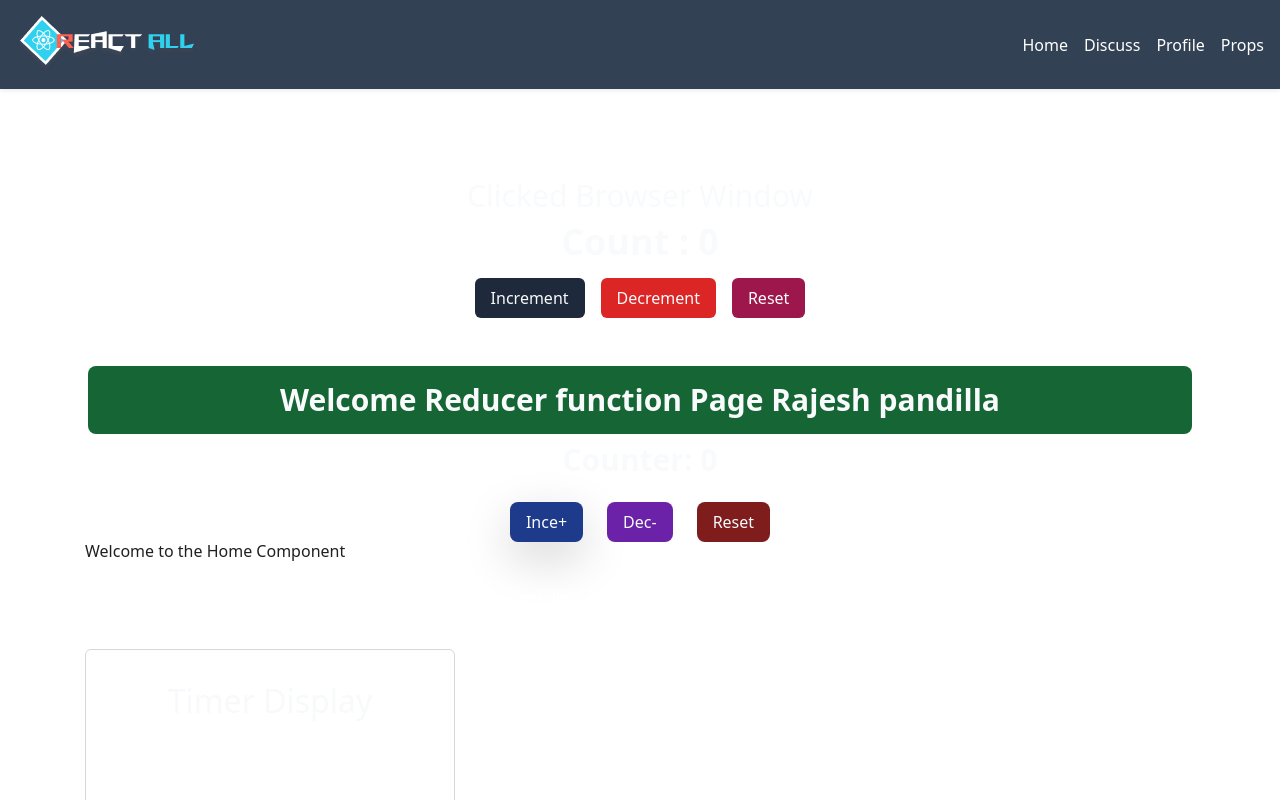
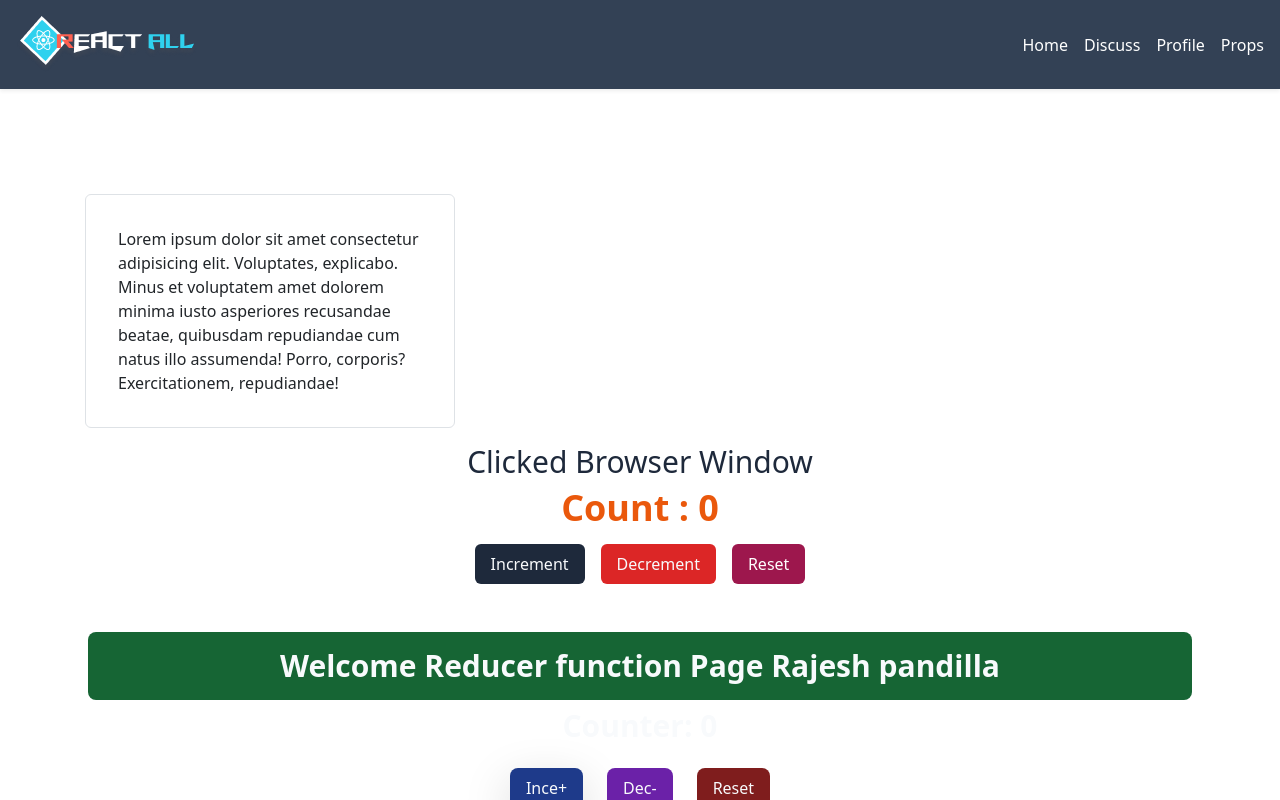
Before and after one commit to Pandilla-Rajesh/react-materialui, a React (Create React App) app: page / in a window 1280 px wide. Shown: the top 800 px of the page. Built offline with nearby package versions, Linux system fonts and the light colour scheme.

Commit message:
add the cards for smae height

```diff
--- a/package.json
+++ b/package.json
@@ -40,7 +40,9 @@
         "sass": "^1.96.0",
         "sass-loader": "^16.0.6",
         "style-loader": "^4.0.0",
-        "tailwindcss": "^3.4.17"
+        "tailwindcss": "^3.4.17",
+        "webpack": "^5.103.0",
+        "webpack-cli": "^6.0.1"
     },
     "eslintConfig": {
         "extends": [
--- a/src/Components/Props/SubChild.js
+++ b/src/Components/Props/SubChild.js
@@ -8,13 +8,16 @@ function SubChild(props) {
 
 
     return (
-        <div className='card mb-3 w-100 h-100 border border-slate-500 shadow-sm'>
+        <div className='card mb-3 w-100 border border-slate-500 shadow-sm h-full '>
+            <div className='flex flex-col'>
                 { product && (
                     <>
-                    <div>
-                        <img src={ thumbnail } loading='lazy' alt="product-brand" className='img-fluid rounded' />
+                        <div className=' w-full'>
+                            <img src={ thumbnail } loading='lazy' alt="product-brand"
+                                className='img-fluid rounded w-full object-cover' />
                         </div>
-                    <div className="card-body w-100 p-0" key={ id }>
+                        <div className="card-body flex-grow flex-col w-full"
+                            key={ id }>
                             <h2 className='card-title bg-green-700 rounded p-3'>{ title }</h2>
                             <div className=' flex items-center justify-between border border-slate-600
                         px-3 py-2 rounded bg-gray-100 mb-2 fw-bold'>
@@ -31,19 +34,17 @@ function SubChild(props) {
                                     { rating }
                                 </h6>
                             </div>
-                        <div className='mb-2'>
+                            <div className='mb-4'>
                                 <p className='h-100'>{ description }</p>
                             </div>
-                        <div className=' bg-blue-500 p-2 rounded mb-2'>
-                            <h3 className='text-xl text-white text-center fw-bold'>{ category }</h3>
-                        </div>
-                        <div className=' flex justify-between'>
-                            <p> <span>Discount</span>{ discountPercentage }</p>
-                            <p><span>Quantity</span>{ minimumOrderQuantity }</p>
-                        </div>
+                            <div className="flex justify-between mt-auto">
+                                <button className="btn btn-primary h-12">Buy</button>
+                                <button className="btn btn-secondary h-12">Details</button> </div>
+
                         </div>
                     </>
                 ) }
+            </div>
         </div>
     )
 }
--- a/src/Components/Reducer/Reducer.js
+++ b/src/Components/Reducer/Reducer.js
@@ -30,8 +30,8 @@ function Counter() {
             <section>
                 <div className='container ms-auto'>
                     <div className='flex flex-col flex-wrap w-auto items-center justify-center mb-10'>
-                        <h2 className='text-3xl text-slate-50 mb-2'>Clicked Browser Window</h2>
-                        <h1 className='text-4xl mb-3 font-semibold text-slate-50'>Count : { count }</h1>
+                        <h2 className='text-3xl text-slate-800 mb-2'>Clicked Browser Window</h2>
+                        <h1 className='text-4xl mb-3 font-semibold text-orange-600'>Count : { count }</h1>
                         <div className='flex gap-3'>
                             <button className='rounded px-3 py-2 bg-slate-800 text-slate-50'
                                 onClick={ () => setCount((prev) => prev + 1) }>Increment</button>
--- a/src/pages/Home.js
+++ b/src/pages/Home.js
@@ -45,9 +45,16 @@ const Home = () => {
                 { showComp && (
                     <Suspense>
                         <LazyComponet />
-
                     </Suspense>
                 ) }
+
+                <div className='card border flex flex-column'>
+                    <div className='card-body'>
+                        <p>Lorem ipsum dolor sit amet consectetur adipisicing elit. Voluptates, explicabo. Minus et voluptatem amet dolorem minima iusto asperiores recusandae beatae, quibusdam repudiandae
+                            cum natus illo assumenda! Porro, corporis? Exercitationem, repudiandae!</p>
+                    </div>
+                </div>
+
             </article>
 
             <article>
@@ -70,13 +77,13 @@ const Home = () => {
                     <article>
                         <div className='card'>
                             <div className='card-body'>
-                                <h1 className='card-title'>Timer Display</h1>
+                                <h1 className='card-title text-black'>Timer Display</h1>
                                 <div className=' d-flex flex-column align-content-center justify-content-center'>
                                     <div className='d-flex flex-column align-items-center justify-content-center'>
-                                        <h3 className='fs-1 text-white'>
+                                        <h3 className='fs-1 text-block'>
                                             { isrunning ? `Start ${time}` : `Stop ${time}` }
                                         </h3>
-                                        <h1 className='text-white fs-5 mb-3'>{ currentDate.toLocaleString() }</h1>
+                                        <h1 className='text-black fs-5 mb-3'>{ currentDate.toLocaleString() }</h1>
                                     </div>
                                     {/* <h3 className='fs-1 text-white'>Time: { time }</h3> */ }
                                     {/* <p className='fs-6 text-white mb-2'>{ currentDate.toLocaleString() }</p> */ }
```
Also changed, not shown: src/webpack.config.js (added), 1 other file (tests, documents, lock files or other folders). Lines whose indentation alone changed are shown as unchanged.
